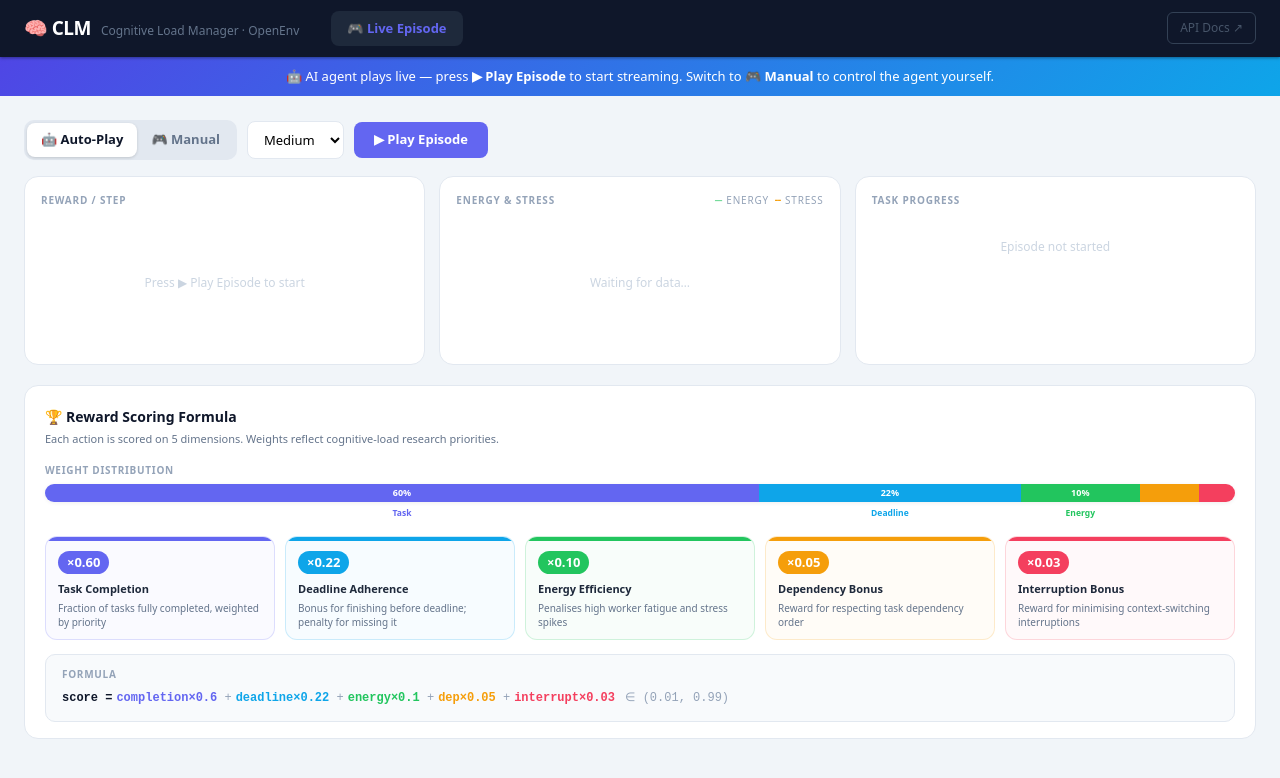
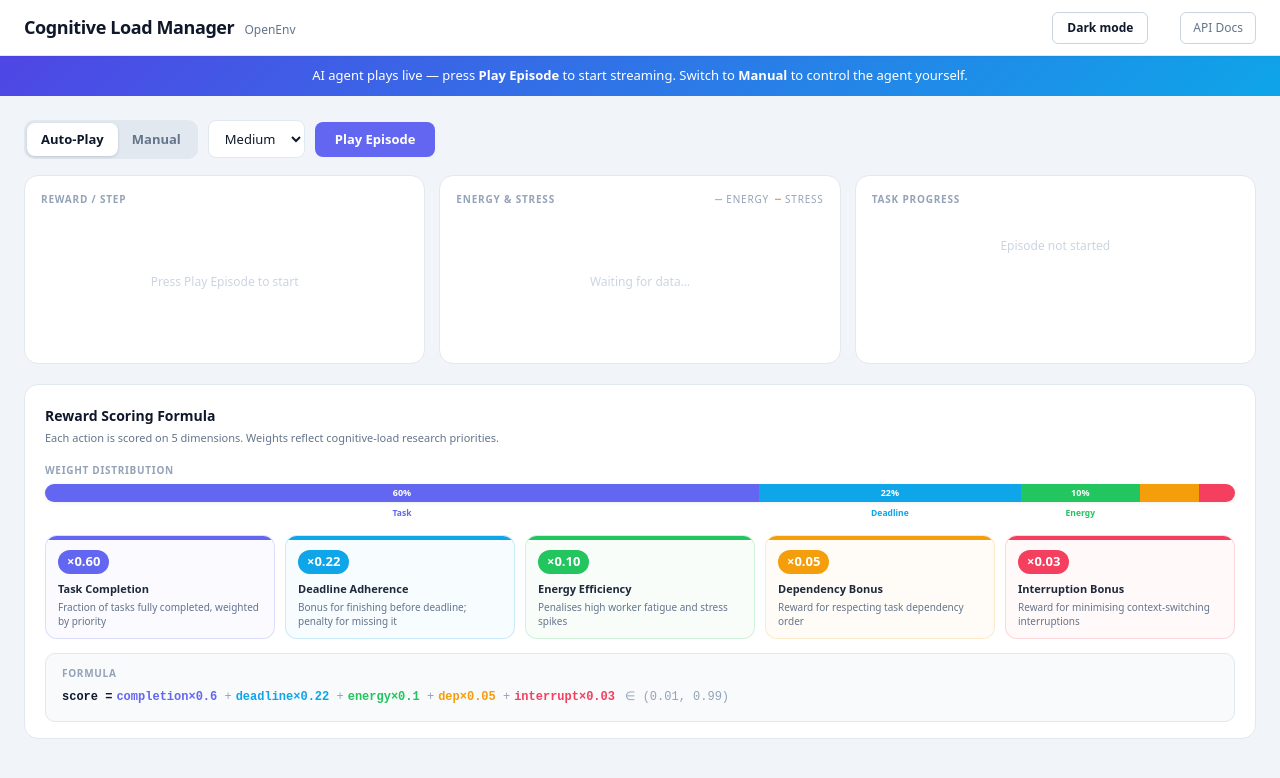
Before and after one commit to soumiguria/cognitive-load-manager, a React (Vite) app in the folder frontend/: page / in a window 1280 px wide. Shown: the top 778 px of the page. Built offline with nearby package versions, Linux system fonts and the light colour scheme.

Commit message:
Final Change

```diff
--- a/frontend/src/App.jsx
+++ b/frontend/src/App.jsx
@@ -18,7 +18,7 @@ class ErrorBoundary extends React.Component {
         <div style={{ background: '#fef2f2', border: '1px solid #fca5a5',
           borderRadius: 12, padding: 24, margin: 24, fontFamily: 'system-ui,sans-serif' }}>
           <div style={{ fontSize: 18, fontWeight: 800, color: '#dc2626', marginBottom: 8 }}>
-            ⚠️ The dashboard hit a render error
+            The dashboard hit a render error
           </div>
           <div style={{ fontSize: 13, color: '#7f1d1d', marginBottom: 12,
             fontFamily: 'monospace', background: '#fff', padding: 12, borderRadius: 8,
@@ -28,7 +28,7 @@ class ErrorBoundary extends React.Component {
           <button onClick={() => this.setState({ error: null })}
             style={{ background: '#dc2626', color: '#fff', border: 'none',
               borderRadius: 8, padding: '10px 18px', fontWeight: 700, cursor: 'pointer' }}>
-            ↻ Reset Dashboard
+            Reset Dashboard
           </button>
         </div>
       )
@@ -38,51 +38,74 @@ class ErrorBoundary extends React.Component {
 }
 
 export default function App() {
+  const [theme, setTheme] = React.useState(() => {
+    if (typeof window === 'undefined') return 'light'
+    return localStorage.getItem('clm-theme') || 'light'
+  })
+
+  React.useEffect(() => {
+    try { localStorage.setItem('clm-theme', theme) } catch {}
+  }, [theme])
+
+  const isDark = theme === 'dark'
+  const palette = isDark
+    ? { bg: '#0b1220', headerBg: '#0f172a', headerBorder: '#1e293b',
+        text: '#e2e8f0', subText: '#94a3b8', border: '#334155',
+        bannerFrom: '#1e3a8a', bannerTo: '#0c4a6e' }
+    : { bg: '#f1f5f9', headerBg: '#ffffff', headerBorder: '#e2e8f0',
+        text: '#0f172a', subText: '#64748b', border: '#cbd5e1',
+        bannerFrom: '#4f46e5', bannerTo: '#0ea5e9' }
+
   return (
-    <div style={{ minHeight: '100vh', background: '#f1f5f9', fontFamily: 'system-ui,sans-serif' }}>
-      {/* ── Header ── */}
+    <div style={{ minHeight: '100vh', background: palette.bg,
+      fontFamily: 'system-ui,sans-serif', color: palette.text,
+      transition: 'background .25s ease, color .25s ease' }}>
+      {/* Header */}
       <header style={{
-        background: '#0f172a', position: 'sticky', top: 0, zIndex: 20,
+        background: palette.headerBg, position: 'sticky', top: 0, zIndex: 20,
         display: 'flex', alignItems: 'center', gap: 32, padding: '0 24px',
-        boxShadow: '0 1px 3px rgba(0,0,0,.4)',
+        borderBottom: `1px solid ${palette.headerBorder}`,
+        boxShadow: isDark ? '0 1px 3px rgba(0,0,0,.5)' : '0 1px 3px rgba(15,23,42,.06)',
       }}>
-        <div style={{ padding: '14px 0', whiteSpace: 'nowrap' }}>
-          <span style={{ fontSize: 19, fontWeight: 800, color: '#fff', letterSpacing: '-0.5px' }}>
-            🧠 CLM
+        <div style={{ padding: '14px 0', whiteSpace: 'nowrap', flex: 1 }}>
+          <span style={{ fontSize: 18, fontWeight: 800, color: palette.text,
+            letterSpacing: '-0.4px' }}>
+            Cognitive Load Manager
           </span>
-          <span style={{ fontSize: 12, color: '#64748b', marginLeft: 10 }}>
-            Cognitive Load Manager · OpenEnv
+          <span style={{ fontSize: 12, color: palette.subText, marginLeft: 10 }}>
+            OpenEnv
           </span>
         </div>
 
-        <div style={{ flex: 1, display: 'flex', alignItems: 'center' }}>
-          <span style={{ fontSize: 13, color: '#6366f1', fontWeight: 700,
-            background: '#1e293b', borderRadius: 8, padding: '8px 16px' }}>
-            🎮 Live Episode
-          </span>
-        </div>
+        <button onClick={() => setTheme(isDark ? 'light' : 'dark')}
+          style={{ fontSize: 12, color: palette.text, background: 'transparent',
+            padding: '6px 14px', border: `1px solid ${palette.border}`,
+            borderRadius: 6, cursor: 'pointer', fontWeight: 600,
+            whiteSpace: 'nowrap' }}>
+          {isDark ? 'Light' : 'Dark'} mode
+        </button>
 
         <a href="/docs" target="_blank" rel="noreferrer"
-          style={{ fontSize: 12, color: '#475569', textDecoration: 'none',
-            padding: '6px 12px', border: '1px solid #334155', borderRadius: 6,
+          style={{ fontSize: 12, color: palette.subText, textDecoration: 'none',
+            padding: '6px 12px', border: `1px solid ${palette.border}`, borderRadius: 6,
             whiteSpace: 'nowrap' }}>
-          API Docs ↗
+          API Docs
         </a>
       </header>
 
-      {/* ── Banner ── */}
+      {/* Banner */}
       <div style={{
-        background: 'linear-gradient(135deg,#4f46e5 0%,#0ea5e9 100%)',
+        background: `linear-gradient(135deg,${palette.bannerFrom} 0%,${palette.bannerTo} 100%)`,
         padding: '10px 24px', textAlign: 'center', fontSize: 13, color: '#fff',
       }}>
-        🤖 AI agent plays live — press <b>▶ Play Episode</b> to start streaming.
-        Switch to <b>🎮 Manual</b> to control the agent yourself.
+        AI agent plays live — press <b>Play Episode</b> to start streaming.
+        Switch to <b>Manual</b> to control the agent yourself.
       </div>
 
-      {/* ── Content ── */}
+      {/* Content */}
       <main style={{ maxWidth: 1400, margin: '0 auto', padding: 24 }}>
         <ErrorBoundary>
-          <Dashboard />
+          <Dashboard isDark={isDark} />
         </ErrorBoundary>
       </main>
     </div>
--- a/frontend/src/components/Dashboard.jsx
+++ b/frontend/src/components/Dashboard.jsx
@@ -122,7 +122,7 @@ function ScoringFormulaCard() {
 
       <div style={{ marginBottom:16 }}>
         <div style={{ fontSize:14, fontWeight:800, color:'#0f172a', marginBottom:4 }}>
-          🏆 Reward Scoring Formula
+          Reward Scoring Formula
         </div>
         <div style={{ fontSize:11, color:'#64748b' }}>
           Each action is scored on 5 dimensions. Weights reflect cognitive-load research priorities.
@@ -318,7 +318,7 @@ export default function Dashboard() {
       // When the server closes the stream after a clean episode end, the browser
       // fires onerror. Ignore it — only show an error for genuine disconnects.
       if (episodeDone.current) return
-      setError('Stream disconnected. Check backend is running, then press ▶ Play again.')
+      setError('Stream disconnected. Check backend is running, then press Play again.')
       setStreaming(false)
       es.close(); esRef.current = null
     }
@@ -347,7 +347,7 @@ export default function Dashboard() {
       if (!r.ok) throw new Error(`HTTP ${r.status}`)
       const d = await r.json()
       setSession(d.session_id); setObs(d.observation)
-      setManLogs([{ type: 'system', msg: `▶ Episode started (${difficulty})` }])
+      setManLogs([{ type: 'system', msg: `Episode started (${difficulty})` }])
     } catch (err) {
       setError(err.message)
     } finally { setLoading(false) }
@@ -373,7 +373,7 @@ export default function Dashboard() {
       if (d.done) {
         setManLogs(prev => [...prev, {
           type: 'system',
-          msg: `✅ Done. Final score: ${d.info?.final_score?.toFixed(4) ?? 'N/A'}`,
+          msg: `Done. Final score: ${d.info?.final_score?.toFixed(4) ?? 'N/A'}`,
         }])
         setSession(null)
         setManDone(true)
@@ -410,7 +410,7 @@ export default function Dashboard() {
         marginBottom: 16, flexWrap: 'wrap' }}>
         {/* Mode toggle */}
         <div style={{ display: 'flex', background: '#e2e8f0', borderRadius: 10, padding: 3 }}>
-          {[['stream', '🤖 Auto-Play'], ['manual', '🎮 Manual']].map(([id, lbl]) => (
+          {[['stream', 'Auto-Play'], ['manual', 'Manual']].map(([id, lbl]) => (
             <button key={id} onClick={() => setMode(id)}
               style={{ padding: '7px 14px', borderRadius: 8, border: 'none',
                 background: mode === id ? '#fff' : 'transparent',
@@ -437,13 +437,13 @@ export default function Dashboard() {
             ? <button onClick={stopStream}
                 style={{ background: '#ef4444', color: '#fff', border: 'none',
                   borderRadius: 8, padding: '8px 20px', fontWeight: 700,
-                  fontSize: 13, cursor: 'pointer' }}>⏹ Stop</button>
+                  fontSize: 13, cursor: 'pointer' }}>Stop</button>
             : !streamDone && (
                 <button onClick={() => startStream()}
                   style={{ background: '#6366f1', color: '#fff', border: 'none',
                     borderRadius: 8, padding: '8px 20px', fontWeight: 700,
                     fontSize: 13, cursor: 'pointer' }}>
-                  ▶ Play Episode
+                  Play Episode
                 </button>
               )
         ) : (
@@ -452,7 +452,7 @@ export default function Dashboard() {
               style={{ background: loading ? '#94a3b8' : '#6366f1', color: '#fff',
                 border: 'none', borderRadius: 8, padding: '8px 20px', fontWeight: 700,
                 fontSize: 13, cursor: loading ? 'not-allowed' : 'pointer' }}>
-              {loading ? 'Loading…' : sessionId ? '↺ Reset' : '▶ Start'}
+              {loading ? 'Loading…' : sessionId ? 'Reset' : 'Start'}
             </button>
           )
         )}
@@ -469,7 +469,7 @@ export default function Dashboard() {
           <span style={{ fontSize: 13, fontWeight: 700, color: '#16a34a',
             background: '#f0fdf4', border: '1px solid #bbf7d0', borderRadius: 8,
             padding: '6px 14px' }}>
-            ✅ Episode #{episodeCount} Complete
+            Episode #{episodeCount} Complete
             {typeof finalScore === 'number' ? ` · Score: ${finalScore.toFixed(4)}` : ''}
           </span>
         )}
@@ -480,10 +480,10 @@ export default function Dashboard() {
         <div style={{ background: '#fef2f2', border: '1px solid #fca5a5',
           borderRadius: 10, padding: '10px 14px', marginBottom: 14,
           fontSize: 13, color: '#dc2626' }}>
-          ⚠️ {error}&ensp;
+          {error}&ensp;
           <button onClick={() => setError(null)}
             style={{ background: 'none', border: 'none', cursor: 'pointer',
-              color: '#dc2626', fontWeight: 700 }}>✕</button>
+              color: '#dc2626', fontWeight: 700 }}>x</button>
         </div>
       )}
 
@@ -492,7 +492,7 @@ export default function Dashboard() {
         <div key={i} style={{ background: '#fffbeb', border: '1px solid #fcd34d',
           borderRadius: 10, padding: '10px 14px', marginBottom: 10,
           fontSize: 13, color: '#92400e', fontWeight: 600 }}>
-          ⚡ Schema Drift @ step {d.step}: {d.message}
+          Schema Drift @ step {d.step}: {d.message}
         </div>
       ))}
 
@@ -509,7 +509,7 @@ export default function Dashboard() {
             }}>
               <div>
                 <div style={{ fontSize: 18, fontWeight: 900, color: '#fff', letterSpacing: '-0.3px' }}>
-                  ✅ Episode #{episodeCount} Complete
+                  Episode #{episodeCount} Complete
                 </div>
                 <div style={{ fontSize: 12, color: '#d1fae5', marginTop: 2 }}>
                   Final results frozen below — all charts and task data preserved
@@ -557,7 +557,7 @@ export default function Dashboard() {
             <div style={card()}>
               <div style={section}>Reward / Step</div>
               <LineChart data={rewardTrace} color="#6366f1" height={130}
-                label="Press ▶ Play Episode to start" />
+                label="Press Play Episode to start" />
               {rewardTrace.length > 0 && (
                 <div style={{ display: 'flex', justifyContent: 'space-between',
                   fontSize: 11, color: '#64748b', marginTop: 6 }}>
@@ -619,7 +619,7 @@ export default function Dashboard() {
                     <div style={{ fontSize: 10, color: '#94a3b8', marginTop: 2 }}>
                       {(t.progress * 100).toFixed(0)}%
                       {t.deadline ? ` · deadline: step ${t.deadline}` : ''}
-                      {t.is_interrupted ? ' ⚡' : ''}
+                      {t.is_interrupted ? ' (interrupted)' : ''}
                     </div>
                   </div>
                 )
@@ -680,7 +680,7 @@ export default function Dashboard() {
               display: 'flex', alignItems: 'center', gap: 16, flexWrap: 'wrap',
             }}>
               <div style={{ fontSize: 18, fontWeight: 900, color: '#fff' }}>
-                ✅ Manual Episode Complete
+                Manual Episode Complete
               </div>
               <div style={{ fontSize: 12, color: '#c7d2fe' }}>
                 All results frozen — task log and reward chart preserved below
@@ -715,7 +715,7 @@ export default function Dashboard() {
               <div style={section}>Task Queue</div>
               {manTasks.length === 0 && (
                 <div style={{ color: '#cbd5e1', fontSize: 13, textAlign: 'center', padding: 24 }}>
-                  Press ▶ Start to begin
+                  Press Start to begin
                 </div>
               )}
               {manTasks.map(task => {
@@ -761,12 +761,12 @@ export default function Dashboard() {
                     style={{ flex: 1, padding: 9, borderRadius: 8,
                       border: '1px solid #e2e8f0', background: '#f0fdf4',
                       color: '#16a34a', fontWeight: 700, cursor: 'pointer', fontSize: 13 }}>
-                    ☕ Break</button>
+                    Break</button>
                   <button onClick={() => handleAction('delay')}
                     style={{ flex: 1, padding: 9, borderRadius: 8,
                       border: '1px solid #e2e8f0', background: '#f8fafc',
                       color: '#64748b', fontWeight: 700, cursor: 'pointer', fontSize: 13 }}>
-                    ⏸ Delay</button>
+                    Delay</button>
                 </div>
               )}
             </div>
```
Also changed, not shown: 1 other file (tests, documents, lock files or other folders).
